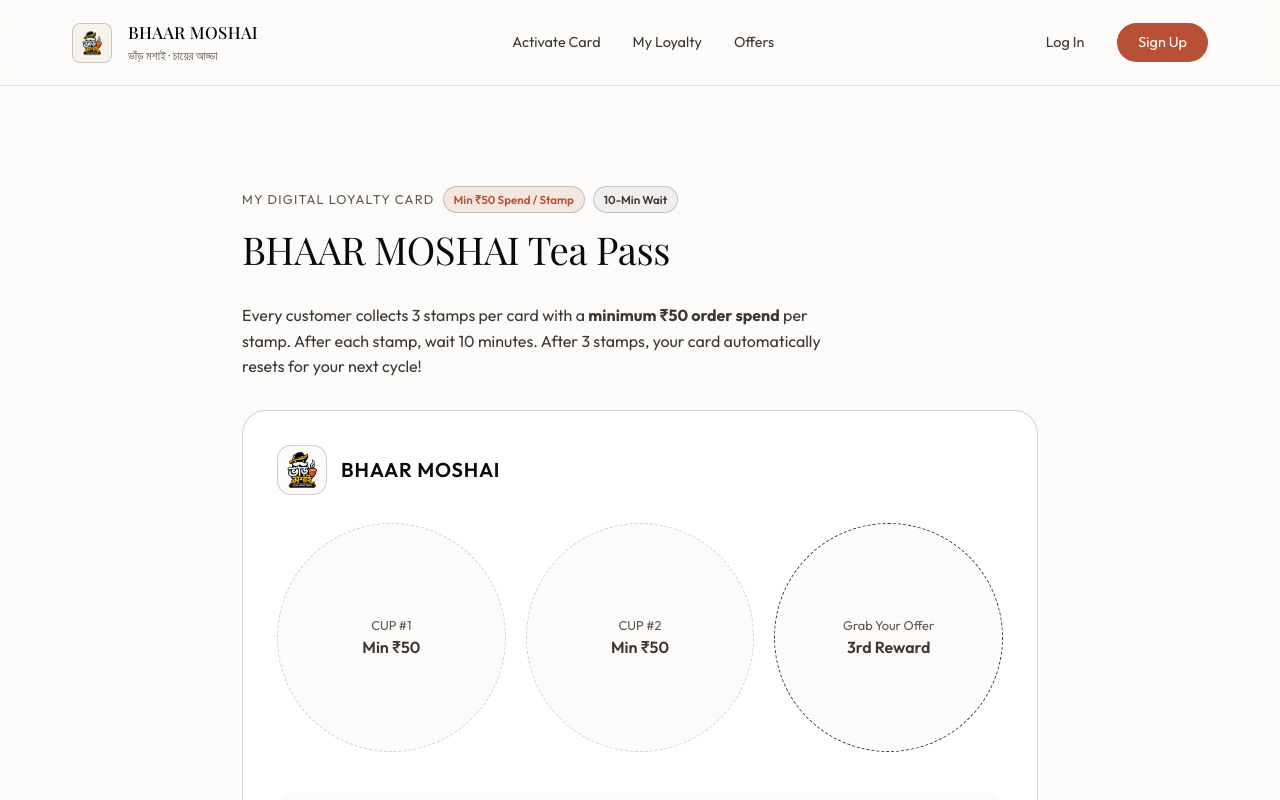
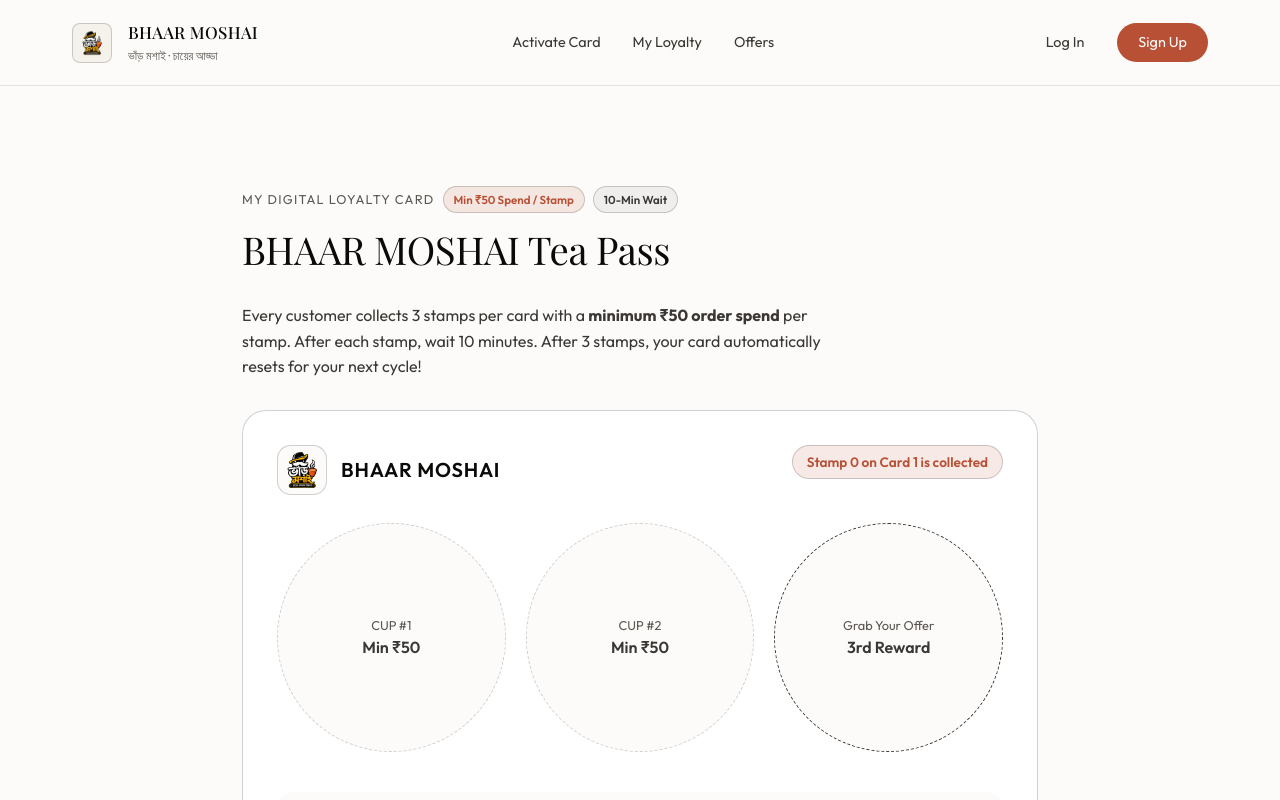
Before and after one commit to Rupam2603/stamp, a Next.js app: page /loyalty in a window 1280 px wide. Shown: the top 800 px of the page. Built offline with nearby package versions, Linux system fonts and the light colour scheme; a web font is replaced by a local one.

Commit message:
feat: Add dynamic collected stamp text on card header

```diff
--- a/app/loyalty/page.tsx
+++ b/app/loyalty/page.tsx
@@ -380,6 +380,21 @@
               </div>
             </div>
           </div>
+
+          <div style={{ display: 'flex', alignItems: 'center' }}>
+            <span style={{
+              background: 'var(--accent-terracotta-dim)',
+              border: '1px solid var(--border-medium)',
+              color: 'var(--accent-terracotta)',
+              fontSize: '0.85rem',
+              fontWeight: 600,
+              padding: '6px 14px',
+              borderRadius: 'var(--radius-full)',
+              display: 'inline-block'
+            }}>
+              Stamp {stamps} on Card {completedCards + 1} is collected
+            </span>
+          </div>
         </div>
 
         {/* STAMP SLOTS */}
```
